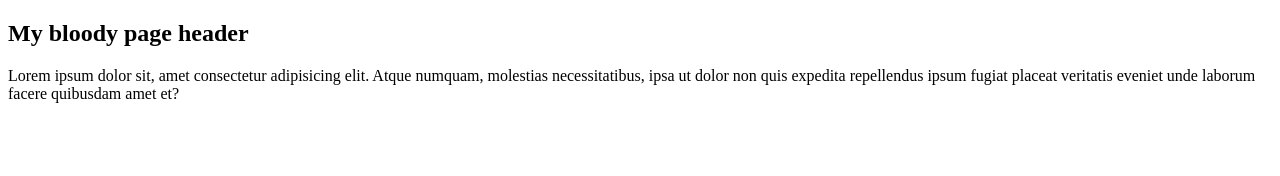
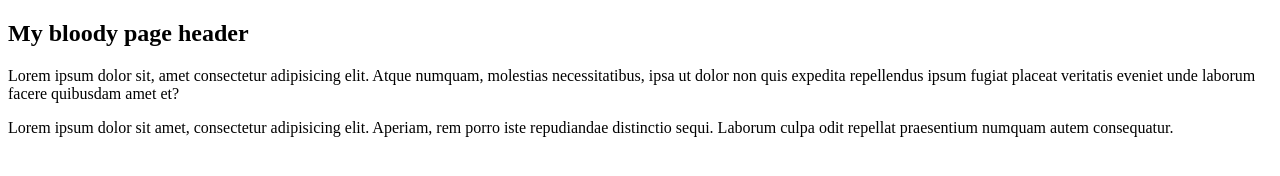
Before and after one commit to Ferkoczi/workshop1, a plain HTML site: page index.html in a window 1280 px wide. Drawn offline with Linux system fonts and the light colour scheme.

Commit message:
some changes lojza,readme,index,blabla

```diff
--- a/index.html
+++ b/index.html
@@ -9,5 +9,6 @@
 <body>
     <h2>My bloody page header</h2>
     <p>Lorem ipsum dolor sit, amet consectetur adipisicing elit. Atque numquam, molestias necessitatibus, ipsa ut dolor non quis expedita repellendus ipsum fugiat placeat veritatis eveniet unde laborum facere quibusdam amet et?</p>
+    <p>Lorem ipsum dolor sit amet, consectetur adipisicing elit. Aperiam, rem porro iste repudiandae distinctio sequi. Laborum culpa odit repellat praesentium numquam autem consequatur.</p>
 </body>
 </html>
```
Also changed, not shown: Lojza.txt, blabla.txt, 1 other file.
